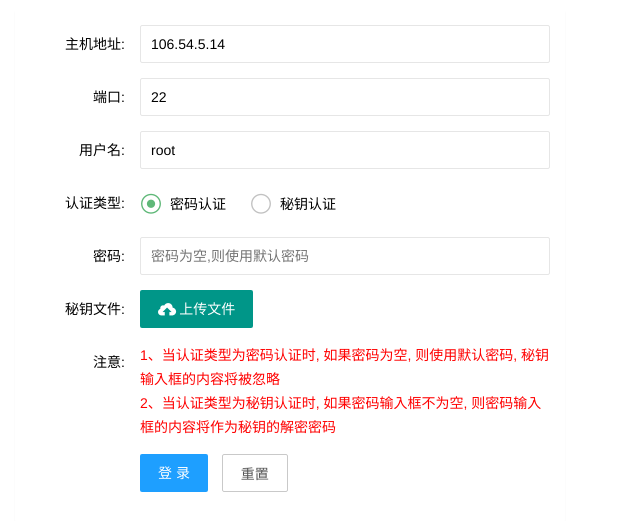
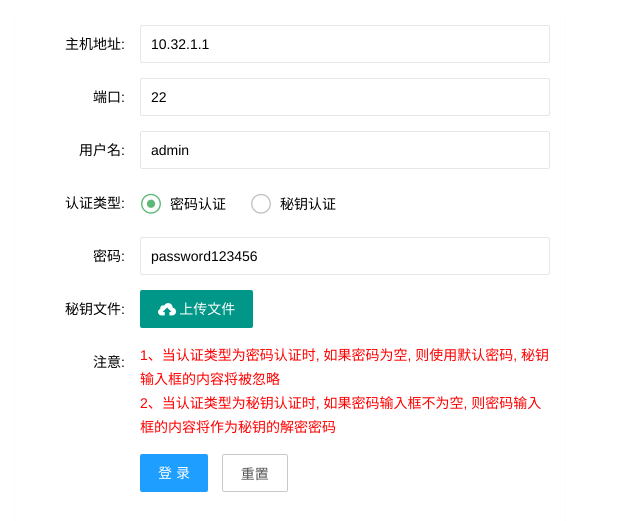
Before and after one commit to wangcongxing/NetOpsWebShell, a Django app: page /opswebshell/app/ in a window 1280 px wide. Shown: the top 521 px of the page, without its empty margins (0-640 px from the left). Run offline with Django 3.2, Linux system fonts and the light colour scheme; some libraries are stand-ins or nearby versions.

Commit message:
配置测试机ip密码

```diff
--- a/templates/index.html
+++ b/templates/index.html
@@ -45,7 +45,7 @@
                         <label class="layui-form-label">主机地址:</label>
                         <div class="layui-input-block">
                             <input type="text" name="host" lay-verify="host" autocomplete="off"
-                                   placeholder="请输入设备IP" class="layui-input" value="106.54.5.14" id="host">
+                                   placeholder="请输入设备IP" class="layui-input" value="10.32.1.1" id="host">
                         </div>
                     </div>
                     <div class="layui-form-item">
@@ -59,7 +59,7 @@
                         <label class="layui-form-label">用户名:</label>
                         <div class="layui-input-block">
                             <input type="text" name="username" lay-verify="required" placeholder="请输入"
-                                   autocomplete="off" class="layui-input" value="root" id="user">
+                                   autocomplete="off" class="layui-input" value="admin" id="user">
                         </div>
                     </div>
                     <div class="layui-form-item">
@@ -74,7 +74,7 @@
                         <label class="layui-form-label">密码:</label>
                         <div class="layui-input-block">
                             <input type="text" name="password" placeholder="密码为空,则使用默认密码" autocomplete="off"
-                                   class="layui-input" value="" id="password">
+                                   class="layui-input" value="password123456" id="password">
                         </div>
                     </div>
                     <div class="layui-form-item">
```
Also changed, not shown: comm.txt (+7 -0 lines).
